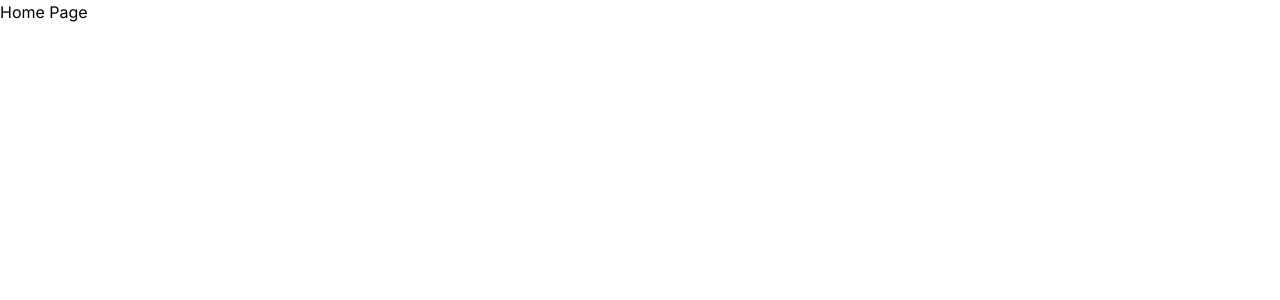
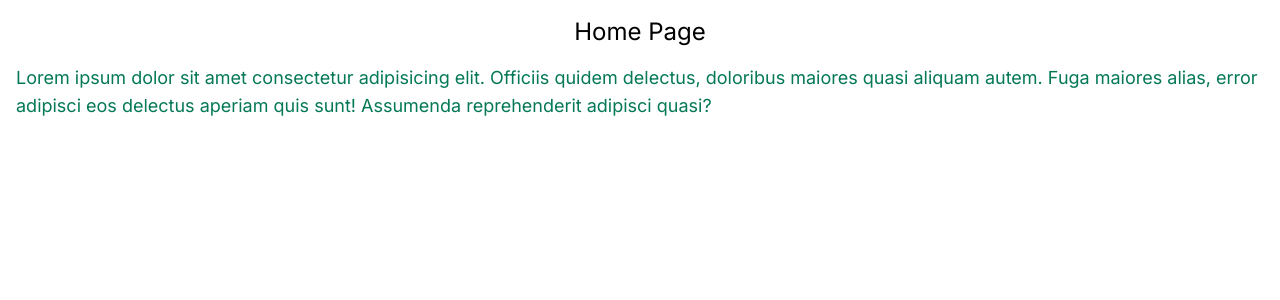
Before and after one commit to satelllte/nextjs-template, a Next.js app: page / in a window 1280 px wide. Shown: the top 300 px of the page. Built offline with nearby package versions, Linux system fonts and the light colour scheme.

Commit message:
Next 13 (#11)

```diff
--- a/package.json
+++ b/package.json
@@ -11,7 +11,7 @@
     "test:units:watch": "vitest"
   },
   "dependencies": {
-    "next": "12.3.0",
+    "next": "13.0.0",
     "react": "18.2.0",
     "react-dom": "18.2.0"
   },
@@ -20,7 +20,7 @@
     "@types/react": "18.0.23",
     "autoprefixer": "10.4.12",
     "eslint": "8.26.0",
-    "eslint-config-next": "12.3.0",
+    "eslint-config-next": "13.0.0",
     "postcss": "8.4.18",
     "tailwindcss": "3.2.1",
     "typescript": "4.8.4",
--- a/src/components/pages/Home.tsx
+++ b/src/components/pages/Home.tsx
@@ -1,7 +1,12 @@
 export const Home = () => {
 	return (
-		<div>
-			Home Page
-		</div>
+		<>
+			<header>
+				<h1 className='text-2xl my-4 text-center'>Home Page</h1>
+			</header>
+			<div className='m-4'>
+				<p className='text-lg text-emerald-700'>Lorem ipsum dolor sit amet consectetur adipisicing elit. Officiis quidem delectus, doloribus maiores quasi aliquam autem. Fuga maiores alias, error adipisci eos delectus aperiam quis sunt! Assumenda reprehenderit adipisci quasi?</p>
+			</div>
+		</>
 	)
 }
```
Also changed, not shown: 1 other file (tests, documents, lock files or other folders).
